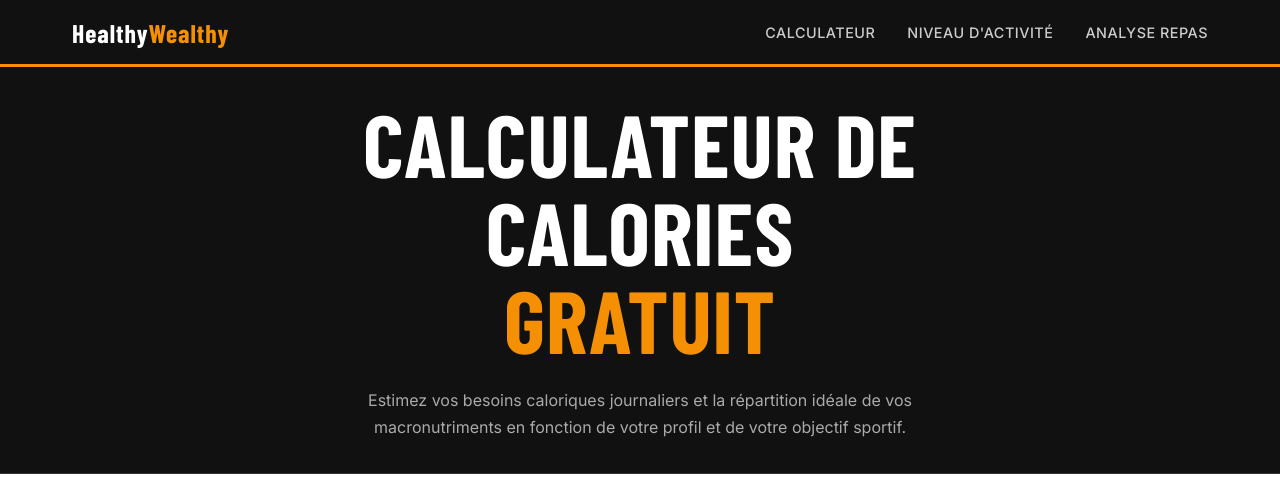
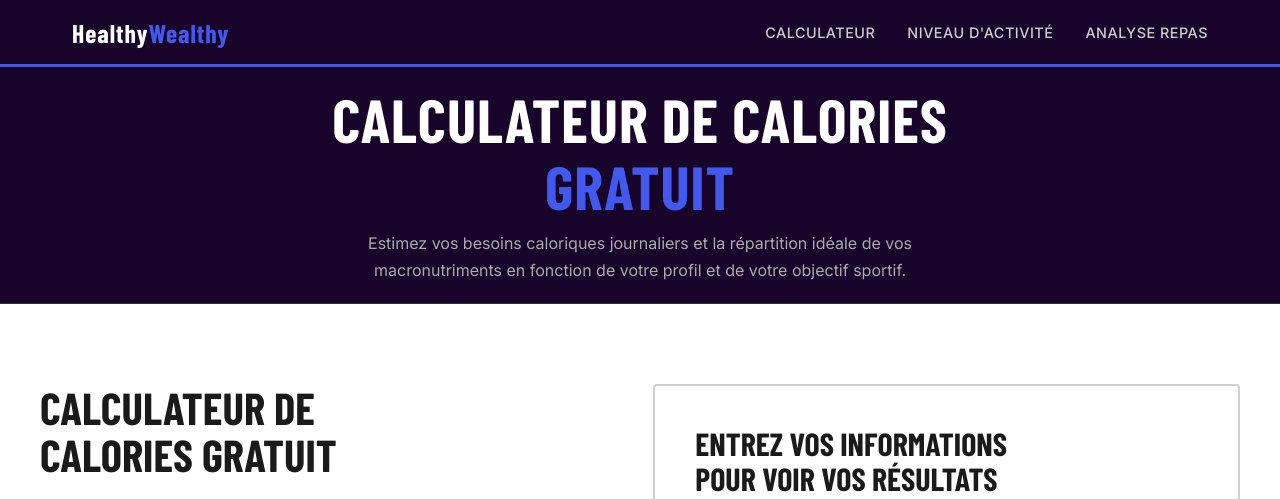
Before and after one commit to AMJADbo/healthywealthy, a plain HTML site: page index.html in a window 1280 px wide. Shown: the top 499 px of the page. Drawn offline with nearby package versions, Linux system fonts and the light colour scheme; a web font is replaced by a local one.

Commit message:
style phase 4

```diff
--- a/style.css
+++ b/style.css
@@ -2,10 +2,10 @@
 *, *::before, *::after { box-sizing: border-box; margin: 0; padding: 0; }
 
 :root {
-  --blue: #f59004;
+  --blue: #4259ef;
   --blue-dark: #1a9dcc;
-  --dark: #111111;
-  --dark2: #1c1c1c;
+  --dark: #18032a;
+  --dark2: #1e0b22;
   --gray: #f5f5f5;
   --border: #d0d0d0;
   --text: #1a1a1a;
@@ -74,21 +74,21 @@ body {
 /* ===== HERO ===== */
 .hero {
   background: var(--dark);
-  padding: 2rem 2rem;
+  padding: 1.2rem 2rem;
   text-align: center;
   border-bottom: 1px solid #333;
 }
 
-.hero-content { max-width: 700px; margin: 0 auto; }
+.hero-content { max-width: 900px; margin: 0 auto; }
 
 .hero h1 {
   font-family: var(--font-heading);
-  font-size: clamp(3rem, 8vw, 5.5rem);
+  font-size: clamp(2rem, 5vw, 3.8rem);
   font-weight: 900;
   color: #fff;
-  line-height: 1.0;
+  line-height: 1.1;
   letter-spacing: 1px;
-  margin-bottom: 1.5rem;
+  margin-bottom: 0.6rem;
 }
 
 .hero h1 .blue { color: var(--blue); }
```
